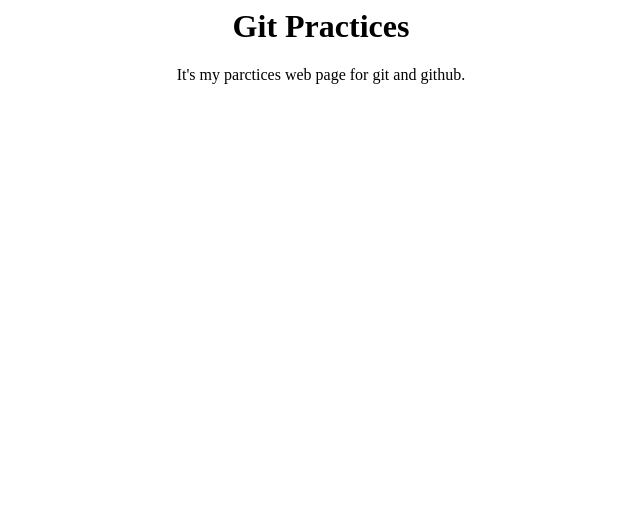
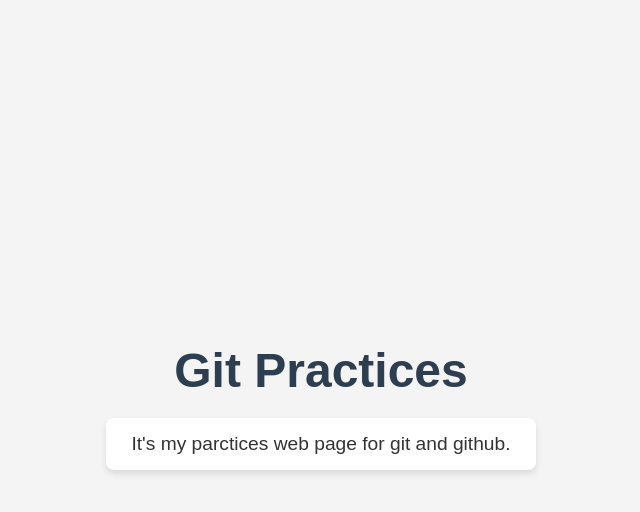
Before and after one commit to hemamperumal/gitpractices, a plain HTML site: page index.html in a window 1280 px wide. Shown: the whole page, without its empty margins (319-959 px from the left). Drawn offline with Linux system fonts and the light colour scheme.

Commit message:
create style.css and modify index.html

```diff
--- a/index.html
+++ b/index.html
@@ -1,6 +1,7 @@
 <html>
   <head>
     <title>gitpractices</title>
+    <link rel="stylesheet" href="style.css">
   </head>
   <body>
     <center>
--- /dev/null
+++ b/style.css
@@ -0,0 +1,30 @@
+/* style.css */
+
+body {
+    margin: 0;
+    padding: 0;
+    font-family: Arial, sans-serif;
+    background-color: #f4f4f4;
+    color: #333;
+    display: flex;
+    flex-direction: column;
+    align-items: center;
+    justify-content: center;
+    height: 100vh;
+  }
+
+  h1 {
+    color: #2c3e50;
+    font-size: 3em;
+    margin-bottom: 10px;
+  }
+
+  p {
+    font-size: 1.2em;
+    max-width: 600px;
+    text-align: center;
+    background-color: #fff;
+    padding: 15px 25px;
+    border-radius: 8px;
+    box-shadow: 0 4px 6px rgba(0, 0, 0, 0.1);
+  }
```
